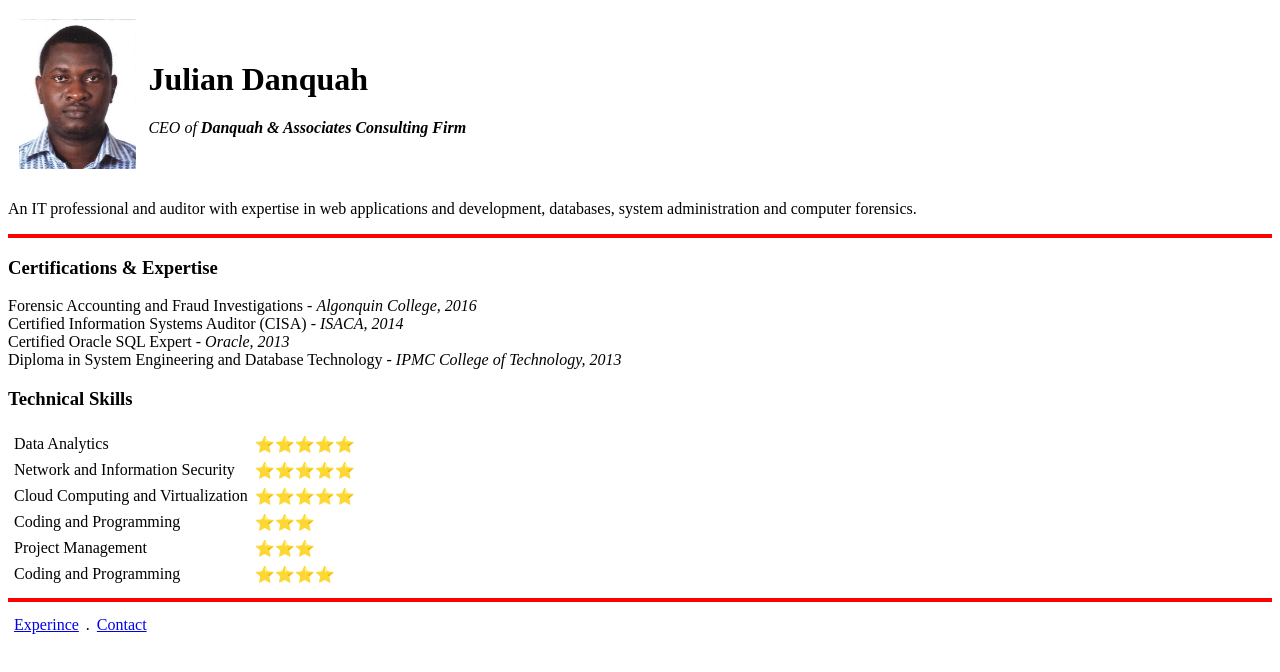
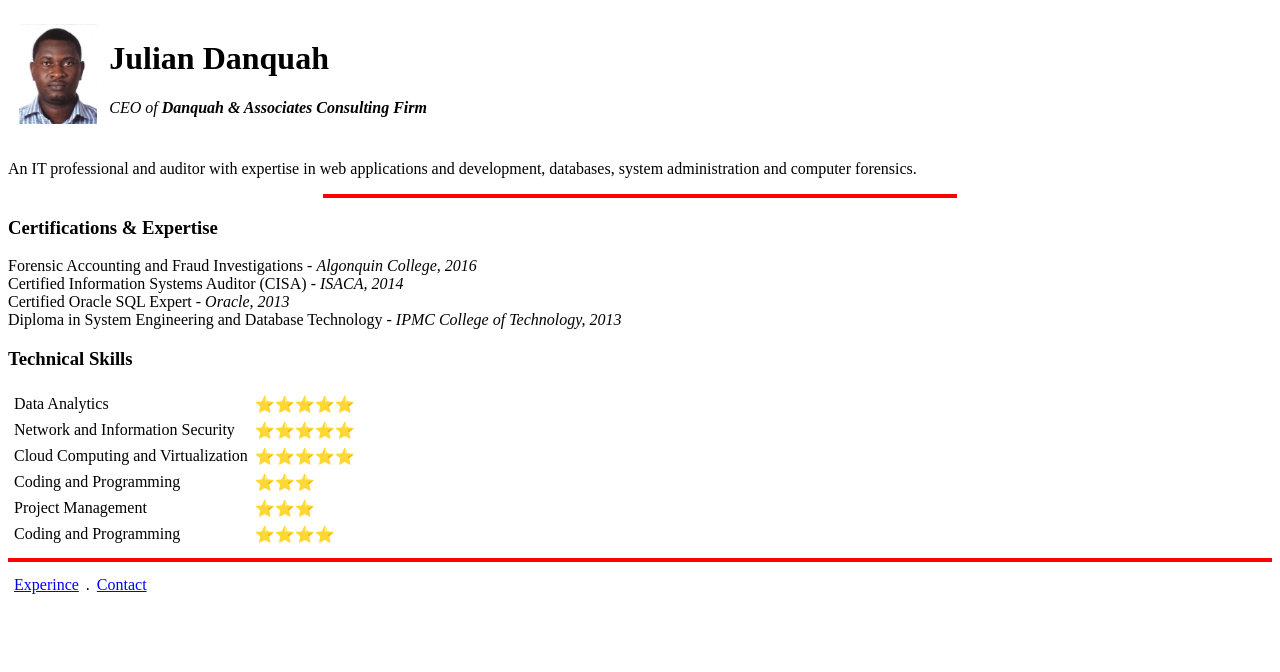
Before and after one commit to kobytech/resume, a plain HTML site: page index.html in a window 1280 px wide. Drawn offline with Linux system fonts and the light colour scheme.

Commit message:
updated index.html

```diff
--- a/index.html
+++ b/index.html
@@ -10,7 +10,7 @@
   <table cellspacing="10">
     <tbody>
       <tr>
-        <td><img height="150" src="images\danquah.jpg" alt="my picture"></td>
+        <td><img height="100" src="images\danquah.jpg" alt="my picture"></td>
         <td><h1>Julian Danquah</h1>
         <p><i>CEO of <strong>Danquah & Associates Consulting Firm</strong></i></p></td>
       </tr>
@@ -19,7 +19,7 @@
 
 
     <p>An IT professional and auditor with expertise in web applications and development, databases, system administration and computer forensics.</p>
-    <hr color="red" size = "4">
+    <hr width="50%" color="red" size = "4">
     <h3><strong>Certifications & Expertise</strong></h3>
     Forensic Accounting and Fraud Investigations - <i>Algonquin College, 2016</i> <br>
     Certified Information Systems Auditor (CISA) - <i>ISACA, 2014</i> <br>
```
